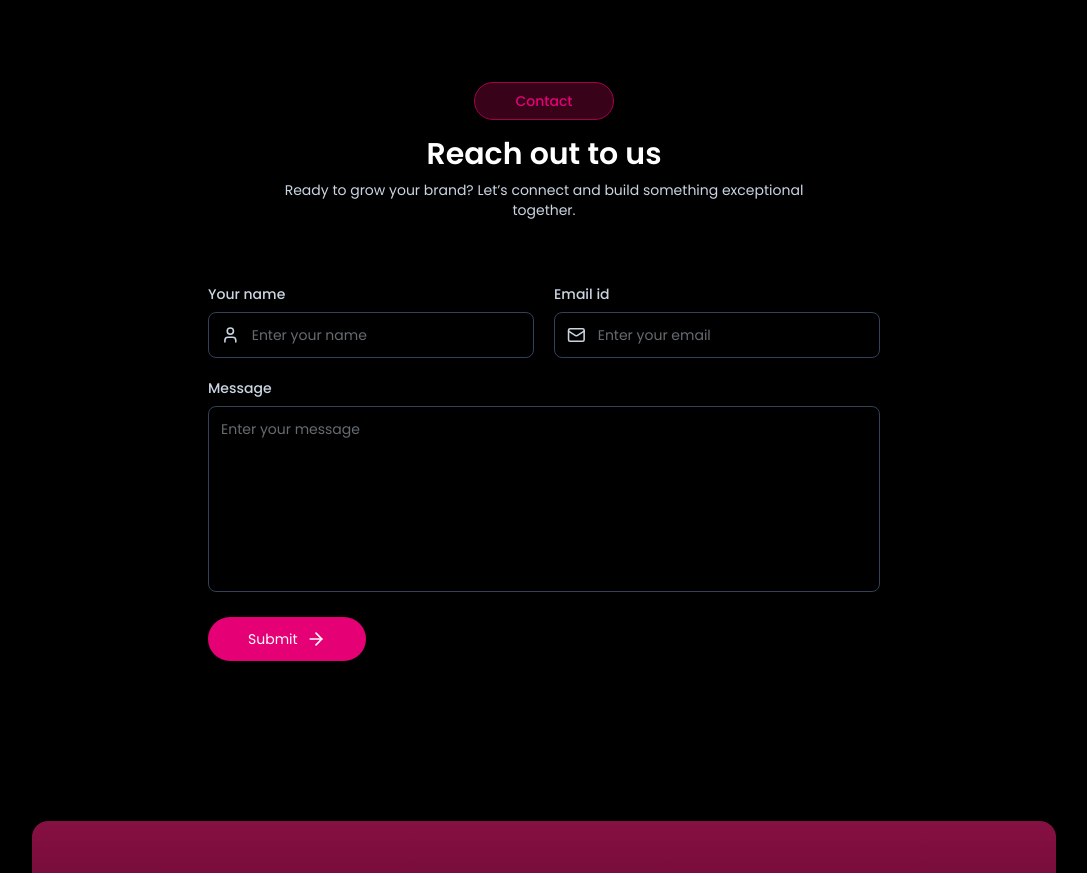
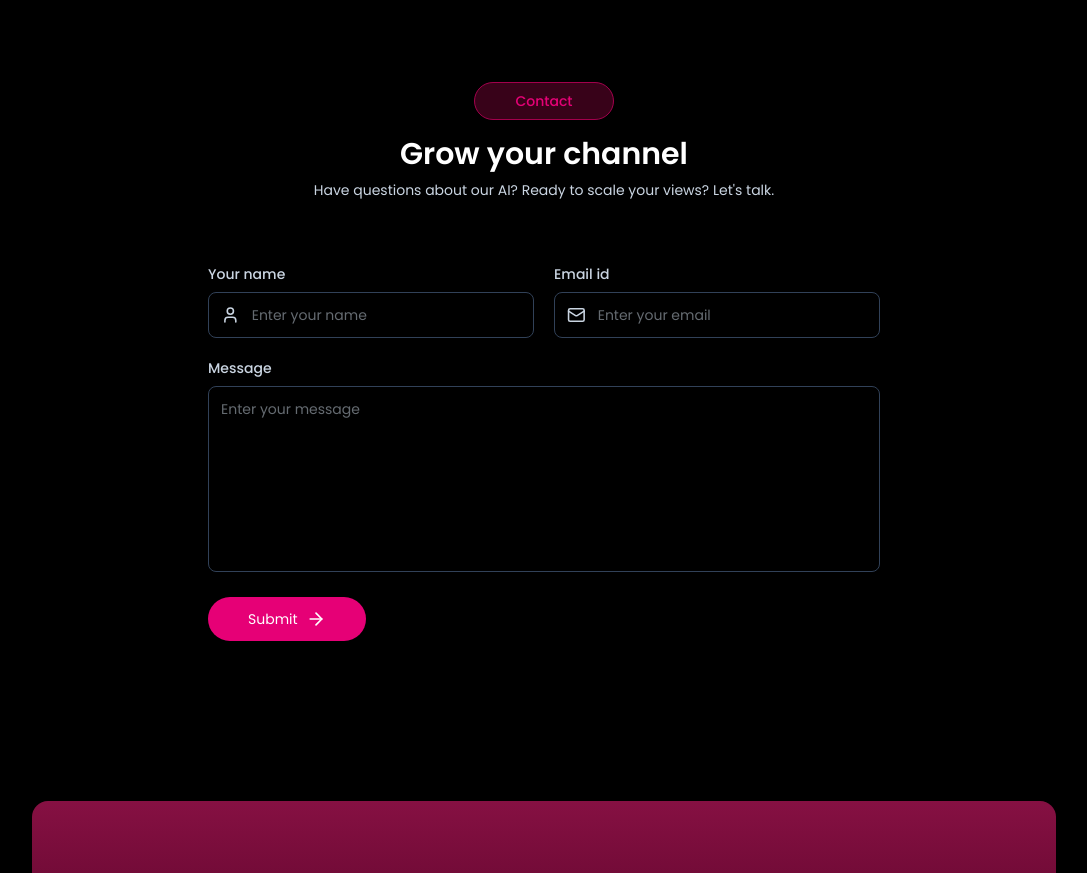
Before and after one commit to adigogetit/Thumbler-MERN, a React (Vite) app in the folder client/: page / in a window 1280 px wide. Shown: the part 3320-4193 px from the top of the page, without its empty margins (96-1183 px from the left). Built offline with nearby package versions, Linux system fonts and the light colour scheme.

Commit message:
contact section updated

```diff
--- a/client/src/sections/ContactSection.tsx
+++ b/client/src/sections/ContactSection.tsx
@@ -6,7 +6,14 @@ import { motion } from "motion/react";
 export default function ContactSection() {
     return (
         <div className="px-4 md:px-16 lg:px-24 xl:px-32">
-            <SectionTitle text1="Contact" text2="Reach out to us" text3="Ready to grow your brand? Let’s connect and build something exceptional together." />
+
+            <SectionTitle
+                text1="Contact"
+                text2="Grow your channel"
+                text3="Have questions about our AI? Ready to scale your views? Let's talk."
+            />
+
+
             <form onSubmit={(e) => e.preventDefault()} className='grid sm:grid-cols-2 gap-3 sm:gap-5 max-w-2xl mx-auto text-slate-300 mt-16 w-full' >
                 <motion.div
                     initial={{ y: 150, opacity: 0 }}
@@ -53,7 +60,9 @@ export default function ContactSection() {
                     Submit
                     <ArrowRightIcon className="size-5" />
                 </motion.button>
+
             </form>
+
         </div>
     );
 }
```
